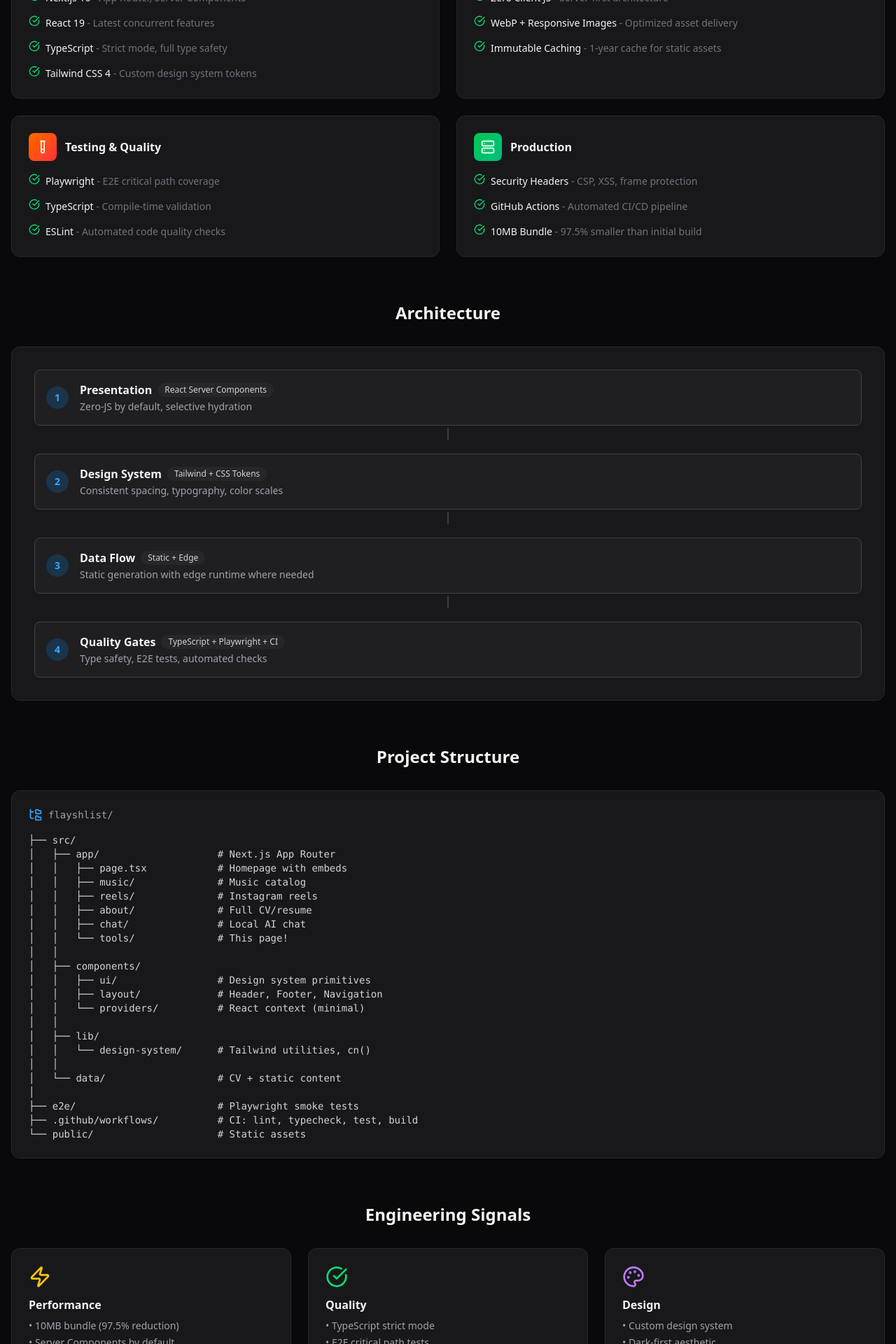
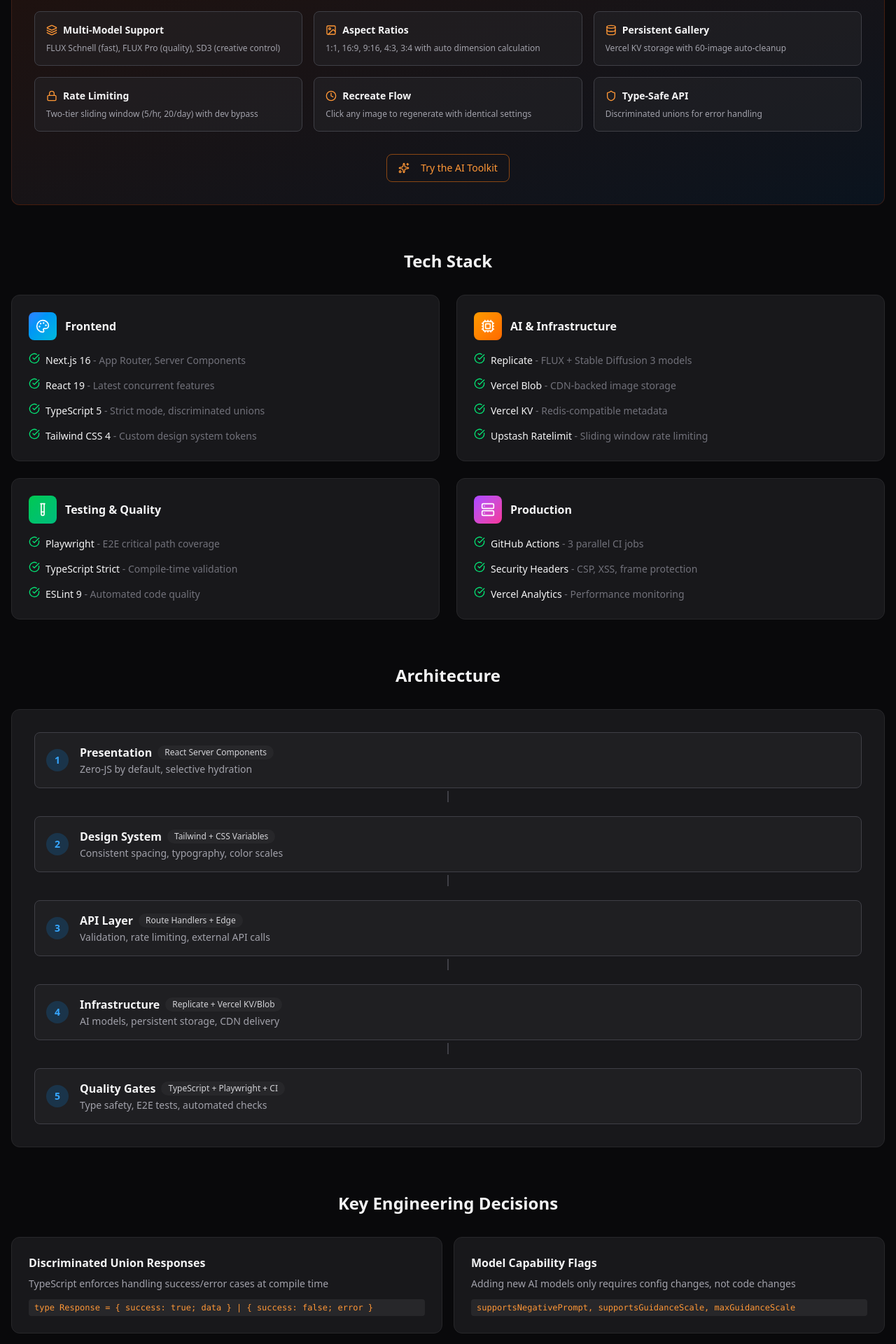
Before and after one commit to Flaysh/flayshlist, a Next.js app: page /tools in a window 1280 px wide. Shown: the part 880-2800 px from the top of the page at 70% size. Built offline with nearby package versions, Linux system fonts and the light colour scheme; no server answers.

Commit message:
last one, i swear

```diff
--- a/src/app/tools/page.tsx
+++ b/src/app/tools/page.tsx
@@ -10,6 +10,13 @@ import {
   Sparkles,
   Server,
   Globe,
+  Database,
+  Shield,
+  Cpu,
+  Layers,
+  Image,
+  Clock,
+  Lock,
 } from 'lucide-react';
 import { Button, Card, CardContent, Badge } from '@/components/ui';
 import { socialLinks } from '@/data/content';
@@ -17,7 +24,7 @@ import { socialLinks } from '@/data/content';
 export const metadata = {
   title: 'Technical Deep-Dive',
   description:
-    'How I built this portfolio with Next.js 16, React 19, TypeScript, and Tailwind CSS. Server Components, performance optimization, and CI/CD.',
+    'How I built this portfolio with Next.js 16, React 19, TypeScript, and Tailwind CSS. Server Components, AI integration, and production-grade patterns.',
 };
 
 const techStack = [
@@ -28,56 +35,114 @@ const techStack = [
     items: [
       { name: 'Next.js 16', desc: 'App Router, Server Components' },
       { name: 'React 19', desc: 'Latest concurrent features' },
-      { name: 'TypeScript', desc: 'Strict mode, full type safety' },
+      { name: 'TypeScript 5', desc: 'Strict mode, discriminated unions' },
       { name: 'Tailwind CSS 4', desc: 'Custom design system tokens' },
     ],
   },
   {
-    category: 'Performance',
-    icon: Zap,
-    color: 'from-purple-500 to-pink-500',
+    category: 'AI & Infrastructure',
+    icon: Cpu,
+    color: 'from-amber-500 to-orange-500',
     items: [
-      { name: 'Zero Client JS', desc: 'Server-first architecture' },
-      { name: 'WebP + Responsive Images', desc: 'Optimized asset delivery' },
-      { name: 'Immutable Caching', desc: '1-year cache for static assets' },
+      { name: 'Replicate', desc: 'FLUX + Stable Diffusion 3 models' },
+      { name: 'Vercel Blob', desc: 'CDN-backed image storage' },
+      { name: 'Vercel KV', desc: 'Redis-compatible metadata' },
+      { name: 'Upstash Ratelimit', desc: 'Sliding window rate limiting' },
     ],
   },
   {
     category: 'Testing & Quality',
     icon: TestTube,
-    color: 'from-orange-500 to-red-500',
+    color: 'from-green-500 to-emerald-500',
     items: [
       { name: 'Playwright', desc: 'E2E critical path coverage' },
-      { name: 'TypeScript', desc: 'Compile-time validation' },
-      { name: 'ESLint', desc: 'Automated code quality checks' },
+      { name: 'TypeScript Strict', desc: 'Compile-time validation' },
+      { name: 'ESLint 9', desc: 'Automated code quality' },
     ],
   },
   {
     category: 'Production',
     icon: Server,
-    color: 'from-green-500 to-emerald-500',
+    color: 'from-purple-500 to-pink-500',
     items: [
+      { name: 'GitHub Actions', desc: '3 parallel CI jobs' },
       { name: 'Security Headers', desc: 'CSP, XSS, frame protection' },
-      { name: 'GitHub Actions', desc: 'Automated CI/CD pipeline' },
-      { name: '10MB Bundle', desc: '97.5% smaller than initial build' },
+      { name: 'Vercel Analytics', desc: 'Performance monitoring' },
     ],
   },
 ];
 
 const features = [
+  { icon: Image, label: 'Full-stack AI image generation' },
   { icon: Globe, label: 'Production-grade embed handling' },
   { icon: Sparkles, label: 'Local AI chat, zero API costs' },
   { icon: Zap, label: 'Server-first, minimal client JS' },
-  { icon: CheckCircle, label: 'Comprehensive test coverage' },
+  { icon: CheckCircle, label: 'Comprehensive E2E testing' },
   { icon: Palette, label: 'Custom design system' },
-  { icon: Workflow, label: 'Automated quality gates' },
+];
+
+const aiToolkitFeatures = [
+  {
+    icon: Layers,
+    title: 'Multi-Model Support',
+    desc: 'FLUX Schnell (fast), FLUX Pro (quality), SD3 (creative control)',
+  },
+  {
+    icon: Image,
+    title: 'Aspect Ratios',
+    desc: '1:1, 16:9, 9:16, 4:3, 3:4 with auto dimension calculation',
+  },
+  {
+    icon: Database,
+    title: 'Persistent Gallery',
+    desc: 'Vercel KV storage with 60-image auto-cleanup',
+  },
+  {
+    icon: Lock,
+    title: 'Rate Limiting',
+    desc: 'Two-tier sliding window (5/hr, 20/day) with dev bypass',
+  },
+  {
+    icon: Clock,
+    title: 'Recreate Flow',
+    desc: 'Click any image to regenerate with identical settings',
+  },
+  {
+    icon: Shield,
+    title: 'Type-Safe API',
+    desc: 'Discriminated unions for error handling',
+  },
 ];
 
 const architectureLayers = [
   { name: 'Presentation', tech: 'React Server Components', desc: 'Zero-JS by default, selective hydration' },
-  { name: 'Design System', tech: 'Tailwind + CSS Tokens', desc: 'Consistent spacing, typography, color scales' },
-  { name: 'Data Flow', tech: 'Static + Edge', desc: 'Static generation with edge runtime where needed' },
+  { name: 'Design System', tech: 'Tailwind + CSS Variables', desc: 'Consistent spacing, typography, color scales' },
+  { name: 'API Layer', tech: 'Route Handlers + Edge', desc: 'Validation, rate limiting, external API calls' },
+  { name: 'Infrastructure', tech: 'Replicate + Vercel KV/Blob', desc: 'AI models, persistent storage, CDN delivery' },
   { name: 'Quality Gates', tech: 'TypeScript + Playwright + CI', desc: 'Type safety, E2E tests, automated checks' },
+];
+
+const engineeringDecisions = [
+  {
+    decision: 'Discriminated Union Responses',
+    rationale: 'TypeScript enforces handling success/error cases at compile time',
+    example: 'type Response = { success: true; data } | { success: false; error }',
+  },
+  {
+    decision: 'Model Capability Flags',
+    rationale: 'Adding new AI models only requires config changes, not code changes',
+    example: 'supportsNegativePrompt, supportsGuidanceScale, maxGuidanceScale',
+  },
+  {
+    decision: 'Server/Client Boundary',
+    rationale: 'Server fetches initial data for fast first paint, client handles state',
+    example: 'page.tsx (server) → client.tsx (state management)',
+  },
+  {
+    decision: 'Two-Tier Rate Limiting',
+    rationale: 'Burst protection (hourly) + quota management (daily) for cost control',
+    example: '5 requests/hour, 20 requests/day, localhost bypass',
+  },
 ];
 
 export default function ToolsPage() {
@@ -91,8 +156,8 @@ export default function ToolsPage() {
         </div>
         <h1 className="text-4xl font-bold text-neutral-100">How I Built FlayshList</h1>
         <p className="mt-4 text-lg text-neutral-400 max-w-2xl mx-auto">
-          A minimal, fast, production-ready portfolio. Built with modern React patterns
-          and zero unnecessary dependencies.
+          A production-grade portfolio with full-stack AI capabilities. Built with modern React patterns,
+          type-safe APIs, and infrastructure that scales.
         </p>
         <div className="mt-6">
           <a href={socialLinks.githubRepo.url} target="_blank" rel="noopener noreferrer">
@@ -119,6 +184,45 @@ export default function ToolsPage() {
                   </div>
                 );
               })}
+            </div>
+          </CardContent>
+        </Card>
+      </section>
+
+      {/* AI Toolkit Section */}
+      <section className="mb-16">
+        <div className="flex items-center justify-center gap-2 mb-8">
+          <Sparkles className="h-6 w-6 text-accent-400" />
+          <h2 className="text-2xl font-bold text-neutral-100">AI Image Generation Toolkit</h2>
+          <Badge variant="default" className="bg-accent-500/20 text-accent-400 border-accent-500/30">Flagship Feature</Badge>
+        </div>
+        <Card className="bg-gradient-to-br from-accent-900/20 to-primary-900/20 border-accent-800/30">
+          <CardContent className="p-8">
+            <p className="text-neutral-400 text-center mb-8 max-w-2xl mx-auto">
+              A production-grade AI image generation system demonstrating full-stack capabilities:
+              API design, state management, rate limiting, and multi-service integration.
+            </p>
+            <div className="grid gap-4 sm:grid-cols-2 lg:grid-cols-3">
+              {aiToolkitFeatures.map((feature) => {
+                const Icon = feature.icon;
+                return (
+                  <div key={feature.title} className="rounded-lg border border-neutral-700 bg-neutral-800/50 p-4">
+                    <div className="flex items-center gap-2 mb-2">
+                      <Icon className="h-4 w-4 text-accent-400" />
+                      <span className="font-semibold text-neutral-100 text-sm">{feature.title}</span>
+                    </div>
+                    <p className="text-neutral-400 text-xs">{feature.desc}</p>
+                  </div>
+                );
+              })}
+            </div>
+            <div className="mt-8 text-center">
+              <a href="/ai-toolkit">
+                <Button variant="outline" className="border-accent-500/50 text-accent-400 hover:bg-accent-500/10">
+                  <Sparkles className="h-4 w-4 mr-2" />
+                  Try the AI Toolkit
+                </Button>
+              </a>
             </div>
           </CardContent>
         </Card>
@@ -189,6 +293,24 @@ export default function ToolsPage() {
         </Card>
       </section>
 
+      {/* Engineering Decisions */}
+      <section className="mb-16">
+        <h2 className="text-2xl font-bold text-neutral-100 mb-8 text-center">Key Engineering Decisions</h2>
+        <div className="grid gap-4 md:grid-cols-2">
+          {engineeringDecisions.map((item) => (
+            <Card key={item.decision}>
+              <CardContent className="p-6">
+                <h3 className="font-semibold text-neutral-100 mb-2">{item.decision}</h3>
+                <p className="text-sm text-neutral-400 mb-3">{item.rationale}</p>
+                <code className="text-xs bg-neutral-800 text-accent-400 px-2 py-1 rounded block overflow-x-auto">
+                  {item.example}
+                </code>
+              </CardContent>
+            </Card>
+          ))}
+        </div>
+      </section>
+
       {/* Project Structure */}
       <section className="mb-16">
         <h2 className="text-2xl font-bold text-neutral-100 mb-8 text-center">Project Structure</h2>
@@ -200,27 +322,37 @@ export default function ToolsPage() {
             </div>
             <pre className="text-sm text-neutral-300 font-mono overflow-x-auto">
 {`├── src/
-│   ├── app/                    # Next.js App Router
-│   │   ├── page.tsx            # Homepage with embeds
-│   │   ├── music/              # Music catalog
-│   │   ├── reels/              # Instagram reels
-│   │   ├── about/              # Full CV/resume
-│   │   ├── chat/               # Local AI chat
-│   │   └── tools/              # This page!
+│   ├── app/                      # Next.js App Router
+│   │   ├── page.tsx              # Homepage with hero
+│   │   ├── ai-toolkit/           # AI Image Generation
+│   │   │   ├── page.tsx          # Server (data fetch)
+│   │   │   └── client.tsx        # Client (state)
+│   │   ├── api/ai/image/         # Generation endpoint
+│   │   ├── performance/          # Platform analysis
+│   │   ├── music/, reels/, about/, chat/, tools/
+│   │   └── layout.tsx, error.tsx, globals.css
 │   │
 │   ├── components/
-│   │   ├── ui/                 # Design system primitives
-│   │   ├── layout/             # Header, Footer, Navigation
-│   │   └── providers/          # React context (minimal)
+│   │   ├── ai-toolkit/           # 1000+ lines
+│   │   │   ├── PromptDock.tsx    # Main interface (352 lines)
+│   │   │   ├── MasonryGrid.tsx   # Gallery + lazy load
+│   │   │   ├── AssetModal.tsx    # Full-screen viewer
+│   │   │   └── ModelSelector, AspectRatioSelector...
+│   │   ├── ui/                   # Design system
+│   │   ├── layout/               # Header, Footer
+│   │   └── performance/          # Dashboard components
 │   │
 │   ├── lib/
-│   │   └── design-system/      # Tailwind utilities, cn()
+│   │   ├── ai-models.ts          # Model configs (109 lines)
+│   │   ├── gallery.ts            # KV operations (131 lines)
+│   │   ├── ratelimit.ts          # Rate limiting (77 lines)
+│   │   └── design-system/
 │   │
-│   └── data/                   # CV + static content
+│   └── types/ai.ts               # Discriminated unions
 │
-├── e2e/                        # Playwright smoke tests
-├── .github/workflows/          # CI: lint, typecheck, test, build
-└── public/                     # Static assets`}
+├── docs/AI_TOOLKIT.md            # Technical documentation
+├── e2e/smoke.spec.ts             # Playwright tests
+└── .github/workflows/ci.yml      # 3 parallel CI jobs`}
             </pre>
           </CardContent>
         </Card>
@@ -235,10 +367,10 @@ export default function ToolsPage() {
               <Zap className="h-8 w-8 text-yellow-400 mb-3" />
               <h3 className="font-semibold text-neutral-100 mb-2">Performance</h3>
               <ul className="text-sm text-neutral-400 space-y-1">
-                <li>• 10MB bundle (97.5% reduction)</li>
-                <li>• Server Components by default</li>
-                <li>• WebP images, responsive sizes</li>
-                <li>• 1-year immutable cache headers</li>
+                <li>Server Components by default</li>
+                <li>WebP images, responsive sizes</li>
+                <li>1-year immutable cache headers</li>
+                <li>Lazy loading in masonry grid</li>
               </ul>
             </CardContent>
           </Card>
@@ -248,23 +380,23 @@ export default function ToolsPage() {
               <CheckCircle className="h-8 w-8 text-green-400 mb-3" />
               <h3 className="font-semibold text-neutral-100 mb-2">Quality</h3>
               <ul className="text-sm text-neutral-400 space-y-1">
-                <li>• TypeScript strict mode</li>
-                <li>• E2E critical path tests</li>
-                <li>• Automated CI on every push</li>
-                <li>• ESLint + type checking</li>
+                <li>TypeScript strict mode</li>
+                <li>Discriminated union types</li>
+                <li>E2E critical path tests</li>
+                <li>Automated CI on every push</li>
               </ul>
             </CardContent>
           </Card>
 
           <Card>
             <CardContent className="p-6">
-              <Palette className="h-8 w-8 text-purple-400 mb-3" />
-              <h3 className="font-semibold text-neutral-100 mb-2">Design</h3>
+              <Shield className="h-8 w-8 text-purple-400 mb-3" />
+              <h3 className="font-semibold text-neutral-100 mb-2">Production</h3>
               <ul className="text-sm text-neutral-400 space-y-1">
-                <li>• Custom design system</li>
-                <li>• Dark-first aesthetic</li>
-                <li>• Responsive (mobile-first)</li>
-                <li>• Accessibility (a11y)</li>
+                <li>Two-tier rate limiting</li>
+                <li>Security headers configured</li>
+                <li>Auto-cleanup (60 image limit)</li>
+                <li>Graceful error handling</li>
               </ul>
             </CardContent>
           </Card>
@@ -291,6 +423,9 @@ export default function ToolsPage() {
                 </div>
               ))}
             </div>
+            <p className="text-xs text-neutral-500 mt-4">
+              3 parallel jobs: lint+typecheck, e2e, build. Artifacts uploaded for test reports.
+            </p>
           </CardContent>
         </Card>
       </section>
@@ -304,7 +439,7 @@ export default function ToolsPage() {
             </h2>
             <p className="text-neutral-400 mb-6">
               This project demonstrates production-grade React engineering: ruthless simplicity,
-              performance-first architecture, and comprehensive quality gates. I build tools for
+              type-safe APIs, and infrastructure that scales. I build tools for
               creators because I am one.
             </p>
             <div className="flex flex-col sm:flex-row items-center justify-center gap-4">
```
Also changed, not shown: 2 other files (tests, documents, lock files or other folders).
